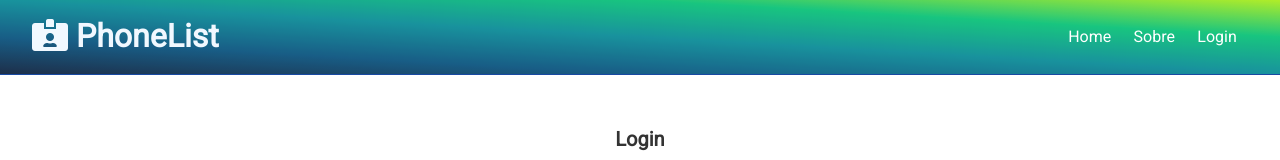
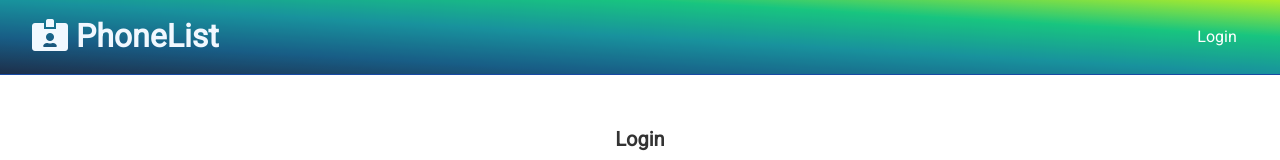
Before and after one commit to thienry/phone-list, a React (Create React App) app in the folder client/: page /login in a window 1280 px wide. Shown: the top 160 px of the page. Built offline with nearby package versions, Linux system fonts and the light colour scheme.

Commit message:
Logout & navbar implemented

```diff
--- a/client/src/components/layout/Navbar.js
+++ b/client/src/components/layout/Navbar.js
@@ -1,23 +1,43 @@
-import React from "react";
+import React, { useContext } from "react";
 import PropTypes from "prop-types";
 import { Link } from "react-router-dom";
 
-const Navbar = ({ title, icon }) => {
+import AuthContext from "../../context/auth/authContext";
+
+const Navbar = ({ title, icon, iconLogout }) => {
+  const authContext = useContext(AuthContext);
+  const { isAuthenticated, logout, user } = authContext;
+
+  const onLogout = () => {
+    logout()
+  }
+
+  const authLinks = (
+    <>
+      <li style={{ color: "white" }}>Olá {user && user.name}</li>
+      <li>
+        <a href="#!" onClick={onLogout}>
+          <i className={iconLogout} /> <span className="hide-sm">Sair</span>
+        </a>
+      </li>
+    </>
+  );
+
+  const guestLinks = (
+    <>
+      <li>
+        <Link to="/login">Login</Link>
+      </li>
+    </>
+  );
+
   return (
     <div className="navbar">
       <h1>
         <i className={icon} /> {title}
       </h1>
       <ul>
-        <li>
-          <Link to="/">Home</Link>
-        </li>
-        <li>
-          <Link to="/about">Sobre</Link>
-        </li>
-        <li>
-          <Link to="/login">Login</Link>
-        </li>
+        {isAuthenticated ? authLinks : guestLinks}
       </ul>
     </div>
   );
@@ -30,7 +50,8 @@ Navbar.propTypes = {
 
 Navbar.defaultProps = {
   title: "PhoneList",
-  icon: "fas fa-id-card-alt"
+  icon: "fas fa-id-card-alt",
+  iconLogout: "fas fa-sign-out-alt"
 };
 
 export default Navbar;
--- a/client/src/context/auth/authReducer.js
+++ b/client/src/context/auth/authReducer.js
@@ -24,6 +24,7 @@ export default (state, action) => {
     case REGISTER_FAIL:
     case LOGIN_FAIL:
     case AUTH_ERROR:
+    case LOGOUT:
       localStorage.removeItem("token");
       return {
         ...state,
--- a/client/src/context/auth/authState.js
+++ b/client/src/context/auth/authState.js
@@ -89,7 +89,7 @@ const AuthState = props => {
   };
 
   //  Logout
-  const logout = () => console.log("logout");
+  const logout = () => dispatch({ type: LOGOUT });
 
   // Limpa os Erros
   const clearErrors = () => dispatch({ type: CLEAR_ERRORS });
```
